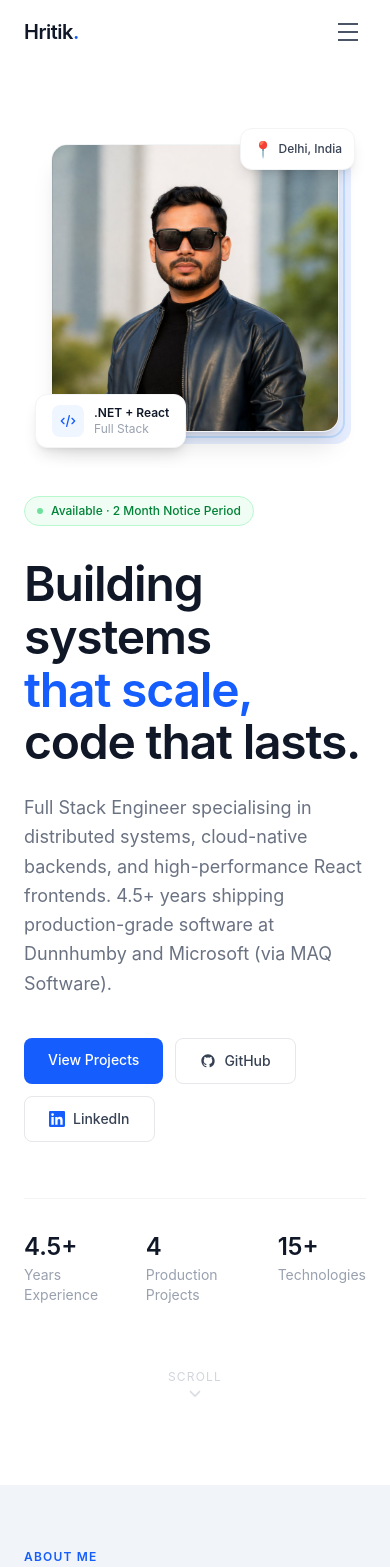
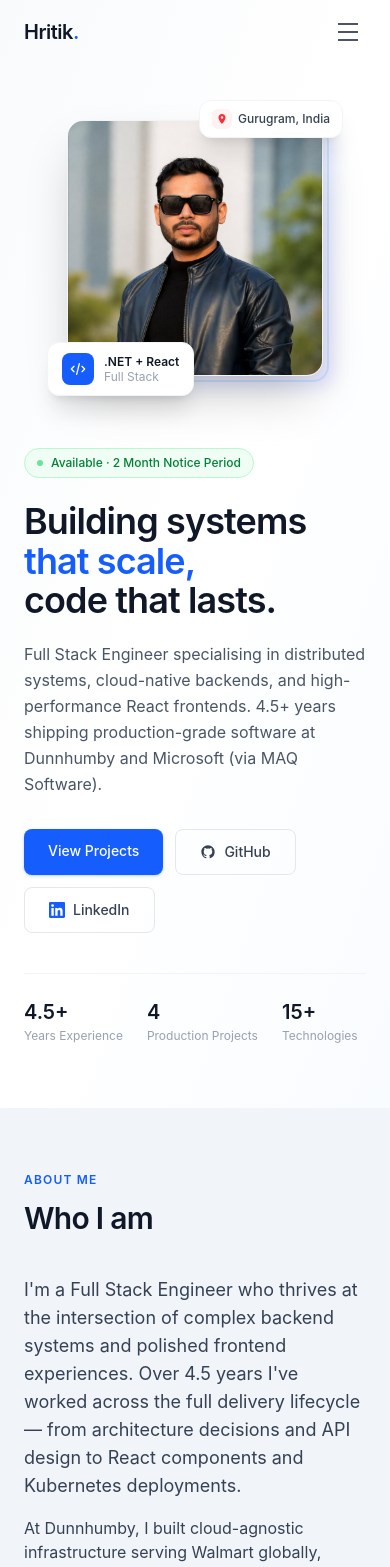
Before and after one commit to hritik421/my-portfolio, a React (Vite) app: page / in a window 390 px wide. Shown: the top 1567 px of the page. Built offline with nearby package versions, Linux system fonts and the light colour scheme.

Commit message:
Update Hero.jsx

```diff
--- a/src/components/Hero.jsx
+++ b/src/components/Hero.jsx
@@ -4,23 +4,23 @@ export default function Hero() {
   return (
     <section
       id="hero"
-      className="min-h-screen flex items-center pt-16 bg-white"
+      className="min-h-screen flex items-center pt-16 bg-gradient-to-br from-slate-50 via-white to-blue-50/40"
     >
-      <div className="max-w-6xl mx-auto px-6 py-20 w-full">
-        <div className="grid grid-cols-1 lg:grid-cols-2 gap-16 items-center">
+      <div className="max-w-6xl mx-auto px-6 pt-8 pb-16 sm:pt-12 sm:pb-20 w-full">
+        <div className="grid grid-cols-1 lg:grid-cols-2 gap-12 lg:gap-16 items-center">
 
           {/* Left — Text */}
           <div className="order-2 lg:order-1">
             {/* Availability badge */}
             {personal.available && (
-              <div className="inline-flex items-center gap-2 bg-green-50 border border-green-200 text-green-700 text-xs font-medium px-3 py-1.5 rounded-full mb-8">
+              <div className="inline-flex items-center gap-2 bg-green-50 border border-green-200 text-green-700 text-xs font-medium px-3 py-1.5 rounded-full mb-6 sm:mb-8">
                 <span className="w-1.5 h-1.5 rounded-full bg-green-500 animate-pulse" />
                 Available · {personal.availabilityNote}
               </div>
             )}
 
             {/* Headline */}
-            <h1 className="text-5xl lg:text-6xl font-semibold tracking-tight text-gray-900 leading-[1.1] mb-6">
+            <h1 className="text-4xl sm:text-5xl lg:text-6xl font-semibold tracking-tight text-gray-900 leading-[1.1] mb-5 sm:mb-6">
               {personal.heroHeadline.map((line, i) => (
                 <span key={i} className={`block ${i === 1 ? "text-blue-600" : ""}`}>
                   {line}
@@ -29,19 +29,19 @@ export default function Hero() {
             </h1>
 
             {/* Sub */}
-            <p className="text-lg text-gray-500 leading-relaxed mb-10 max-w-lg">
+            <p className="text-base sm:text-lg text-gray-600 leading-relaxed mb-8 sm:mb-10 max-w-lg">
               {personal.heroSub}
             </p>
 
             {/* CTAs */}
-            <div className="flex flex-wrap gap-3 mb-14">
+            <div className="flex flex-wrap gap-3 mb-10 sm:mb-14">
               <a
                 href="#projects"
                 onClick={(e) => {
                   e.preventDefault();
                   document.getElementById("projects")?.scrollIntoView({ behavior: "smooth" });
                 }}
-                className="bg-blue-600 text-white text-sm font-medium px-6 py-3 rounded-lg hover:bg-blue-700 transition-colors duration-200"
+                className="bg-blue-600 text-white text-sm font-medium px-6 py-3 rounded-lg hover:bg-blue-700 active:scale-95 transition-all duration-200 shadow-sm shadow-blue-200"
               >
                 View Projects
               </a>
@@ -49,7 +49,7 @@ export default function Hero() {
                 href={personal.github}
                 target="_blank"
                 rel="noreferrer"
-                className="flex items-center gap-2 border border-gray-200 text-gray-700 text-sm font-medium px-6 py-3 rounded-lg hover:border-gray-400 hover:text-gray-900 transition-colors duration-200"
+                className="flex items-center gap-2 border border-gray-200 text-gray-700 text-sm font-medium px-6 py-3 rounded-lg hover:border-gray-400 hover:text-gray-900 hover:bg-gray-50 active:scale-95 transition-all duration-200"
               >
                 <svg className="w-4 h-4" fill="currentColor" viewBox="0 0 24 24">
                   <path d="M12 2C6.477 2 2 6.484 2 12.017c0 4.425 2.865 8.18 6.839 9.504.5.092.682-.217.682-.483 0-.237-.008-.868-.013-1.703-2.782.605-3.369-1.343-3.369-1.343-.454-1.158-1.11-1.466-1.11-1.466-.908-.62.069-.608.069-.608 1.003.07 1.531 1.032 1.531 1.032.892 1.53 2.341 1.088 2.91.832.092-.647.35-1.088.636-1.338-2.22-.253-4.555-1.113-4.555-4.951 0-1.093.39-1.988 1.029-2.688-.103-.253-.446-1.272.098-2.65 0 0 .84-.27 2.75 1.026A9.564 9.564 0 0112 6.844c.85.004 1.705.115 2.504.337 1.909-1.296 2.747-1.027 2.747-1.027.546 1.379.202 2.398.1 2.651.64.7 1.028 1.595 1.028 2.688 0 3.848-2.339 4.695-4.566 4.943.359.309.678.92.678 1.855 0 1.338-.012 2.419-.012 2.747 0 .268.18.58.688.482A10.019 10.019 0 0022 12.017C22 6.484 17.522 2 12 2z" />
@@ -60,7 +60,7 @@ export default function Hero() {
                 href={personal.linkedin}
                 target="_blank"
                 rel="noreferrer"
-                className="flex items-center gap-2 border border-gray-200 text-gray-700 text-sm font-medium px-6 py-3 rounded-lg hover:border-gray-400 hover:text-gray-900 transition-colors duration-200"
+                className="flex items-center gap-2 border border-gray-200 text-gray-700 text-sm font-medium px-6 py-3 rounded-lg hover:border-blue-200 hover:text-blue-700 hover:bg-blue-50/60 active:scale-95 transition-all duration-200"
               >
                 <svg className="w-4 h-4 text-blue-600 fill-current" viewBox="0 0 24 24">
                   <path d="M20.447 20.452h-3.554v-5.569c0-1.328-.027-3.037-1.852-3.037-1.853 0-2.136 1.445-2.136 2.939v5.667H9.351V9h3.414v1.561h.046c.477-.9 1.637-1.85 3.37-1.85 3.601 0 4.267 2.37 4.267 5.455v6.286zM5.337 7.433a2.062 2.062 0 01-2.063-2.065 2.064 2.064 0 112.063 2.065zm1.782 13.019H3.555V9h3.564v11.452zM22.225 0H1.771C.792 0 0 .774 0 1.729v20.542C0 23.227.792 24 1.771 24h20.451C23.2 24 24 23.227 24 22.271V1.729C24 .774 23.2 0 22.222 0h.003z" />
@@ -70,11 +70,11 @@ export default function Hero() {
             </div>
 
             {/* Stats */}
-            <div className="flex gap-10 pt-8 border-t border-gray-100">
+            <div className="flex flex-wrap gap-6 sm:gap-10 pt-6 sm:pt-8 border-t border-gray-100">
               {personal.stats.map((stat) => (
                 <div key={stat.label}>
-                  <div className="text-2xl font-semibold text-gray-900">{stat.value}</div>
-                  <div className="text-sm text-gray-400 mt-0.5">{stat.label}</div>
+                  <div className="text-xl sm:text-2xl font-semibold text-gray-900">{stat.value}</div>
+                  <div className="text-xs sm:text-sm text-gray-400 mt-0.5">{stat.label}</div>
                 </div>
               ))}
             </div>
@@ -82,53 +82,46 @@ export default function Hero() {
 
           {/* Right — Photo */}
           <div className="order-1 lg:order-2 flex justify-center lg:justify-end">
-            <div className="relative">
-              {/* Decorative ring */}
-              <div className="absolute inset-0 rounded-2xl bg-blue-600 translate-x-3 translate-y-3 opacity-10" />
-              <div className="absolute inset-0 rounded-2xl border-2 border-blue-200 translate-x-1.5 translate-y-1.5" />
+            {/* Outer padding gives floating badges room to breathe on all screens */}
+            <div className="relative mt-6 mb-6 mx-6 sm:mt-5 sm:mb-5 sm:mx-5 lg:mt-4 lg:mb-4 lg:mx-4">
+              {/* Decorative layers */}
+              <div className="absolute inset-0 rounded-2xl bg-gradient-to-br from-blue-400 to-indigo-500 translate-x-3 translate-y-3 opacity-15 blur-sm" />
+              <div className="absolute inset-0 rounded-2xl border-2 border-blue-200/70 translate-x-1.5 translate-y-1.5" />
 
               {/* Photo */}
               <img
                 src={personal.photo}
                 alt="Hritik Gupta"
-                className="relative w-72 h-72 lg:w-80 lg:h-80 object-cover object-top rounded-2xl border border-gray-100 shadow-xl"
+                className="relative w-64 h-64 sm:w-72 sm:h-72 lg:w-80 lg:h-80 object-cover object-top rounded-2xl border border-gray-100 shadow-2xl"
               />
 
-              {/* Floating badge */}
-              <div className="absolute -bottom-4 -left-4 bg-white border border-gray-100 shadow-lg rounded-xl px-4 py-2.5 flex items-center gap-2.5">
-                <div className="w-8 h-8 rounded-lg bg-blue-50 flex items-center justify-center">
-                  <svg className="w-4 h-4 text-blue-600" fill="none" stroke="currentColor" viewBox="0 0 24 24">
+              {/* Tech stack badge — bottom-left */}
+              <div className="absolute -bottom-5 -left-5 bg-white border border-gray-100 shadow-xl rounded-xl px-3.5 py-2.5 flex items-center gap-2.5">
+                <div className="w-8 h-8 rounded-lg bg-blue-600 flex items-center justify-center flex-shrink-0">
+                  <svg className="w-4 h-4 text-white" fill="none" stroke="currentColor" viewBox="0 0 24 24">
                     <path strokeLinecap="round" strokeLinejoin="round" strokeWidth={2} d="M10 20l4-16m4 4l4 4-4 4M6 16l-4-4 4-4" />
                   </svg>
                 </div>
                 <div>
-                  <div className="text-xs font-semibold text-gray-900">.NET + React</div>
-                  <div className="text-xs text-gray-400">Full Stack</div>
+                  <div className="text-xs font-semibold text-gray-900 leading-tight">.NET + React</div>
+                  <div className="text-xs text-gray-400 leading-tight">Full Stack</div>
                 </div>
               </div>
 
-              {/* Location badge */}
-              <div className="absolute -top-4 -right-4 bg-white border border-gray-100 shadow-lg rounded-xl px-3 py-2 flex items-center gap-1.5">
-                <span className="text-base">📍</span>
-                <span className="text-xs font-medium text-gray-700">Delhi, India</span>
+              {/* Location badge — top-right */}
+              <div className="absolute -top-5 -right-5 bg-white border border-gray-100 shadow-xl rounded-xl px-3 py-2 flex items-center gap-1.5">
+                <div className="w-5 h-5 rounded-md bg-red-50 flex items-center justify-center flex-shrink-0">
+                  <svg className="w-3 h-3 text-red-500" fill="currentColor" viewBox="0 0 24 24">
+                    <path d="M12 2C8.13 2 5 5.13 5 9c0 5.25 7 13 7 13s7-7.75 7-13c0-3.87-3.13-7-7-7zm0 9.5c-1.38 0-2.5-1.12-2.5-2.5s1.12-2.5 2.5-2.5 2.5 1.12 2.5 2.5-1.12 2.5-2.5 2.5z" />
+                  </svg>
+                </div>
+                <span className="text-xs font-medium text-gray-700 whitespace-nowrap">{personal.location}</span>
               </div>
             </div>
           </div>
         </div>
 
-        {/* Scroll indicator */}
-        <div className="flex justify-center mt-16">
-          <button
-            onClick={() => document.getElementById("about")?.scrollIntoView({ behavior: "smooth" })}
-            className="flex flex-col items-center gap-1 text-gray-300 hover:text-gray-500 transition-colors"
-            aria-label="Scroll down"
-          >
-            <span className="text-xs tracking-widest uppercase">Scroll</span>
-            <svg className="w-4 h-4 animate-bounce" fill="none" stroke="currentColor" viewBox="0 0 24 24">
-              <path strokeLinecap="round" strokeLinejoin="round" strokeWidth={2} d="M19 9l-7 7-7-7" />
-            </svg>
-          </button>
-        </div>
+
       </div>
     </section>
   );
```
